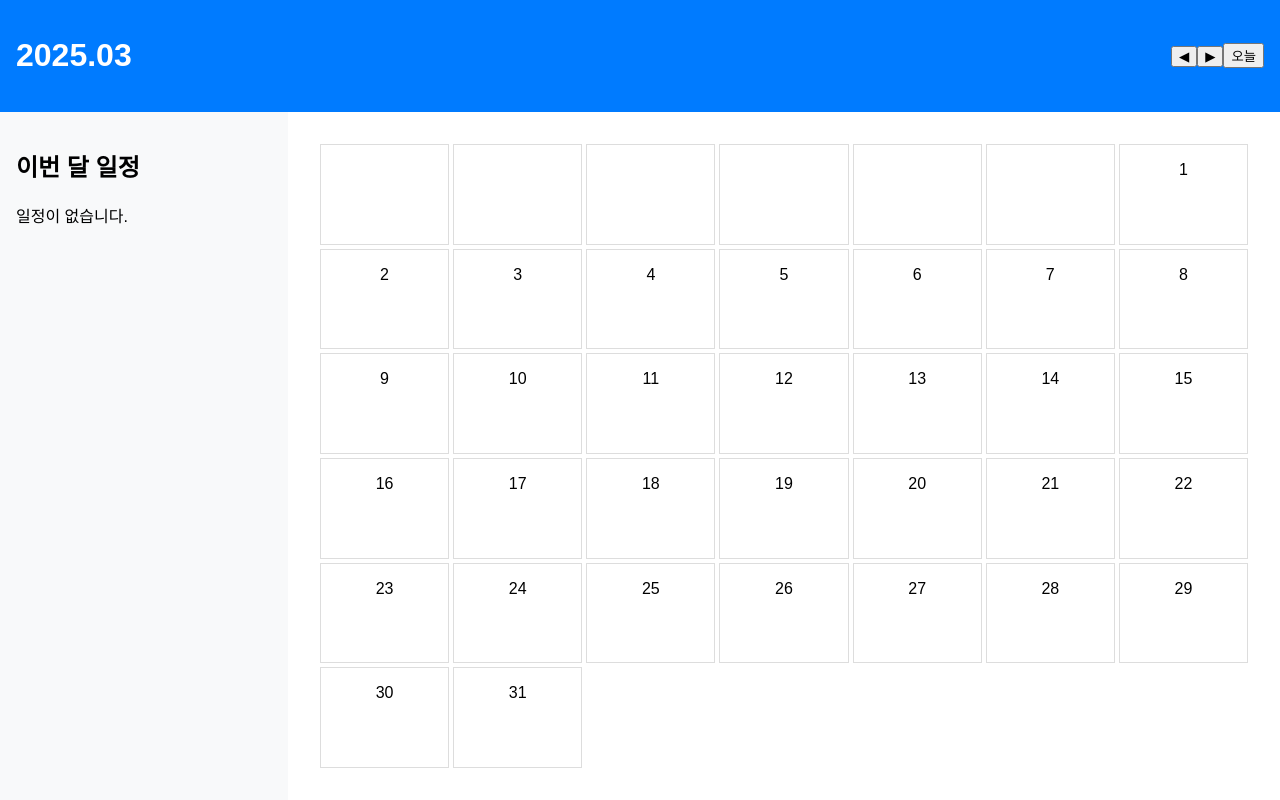
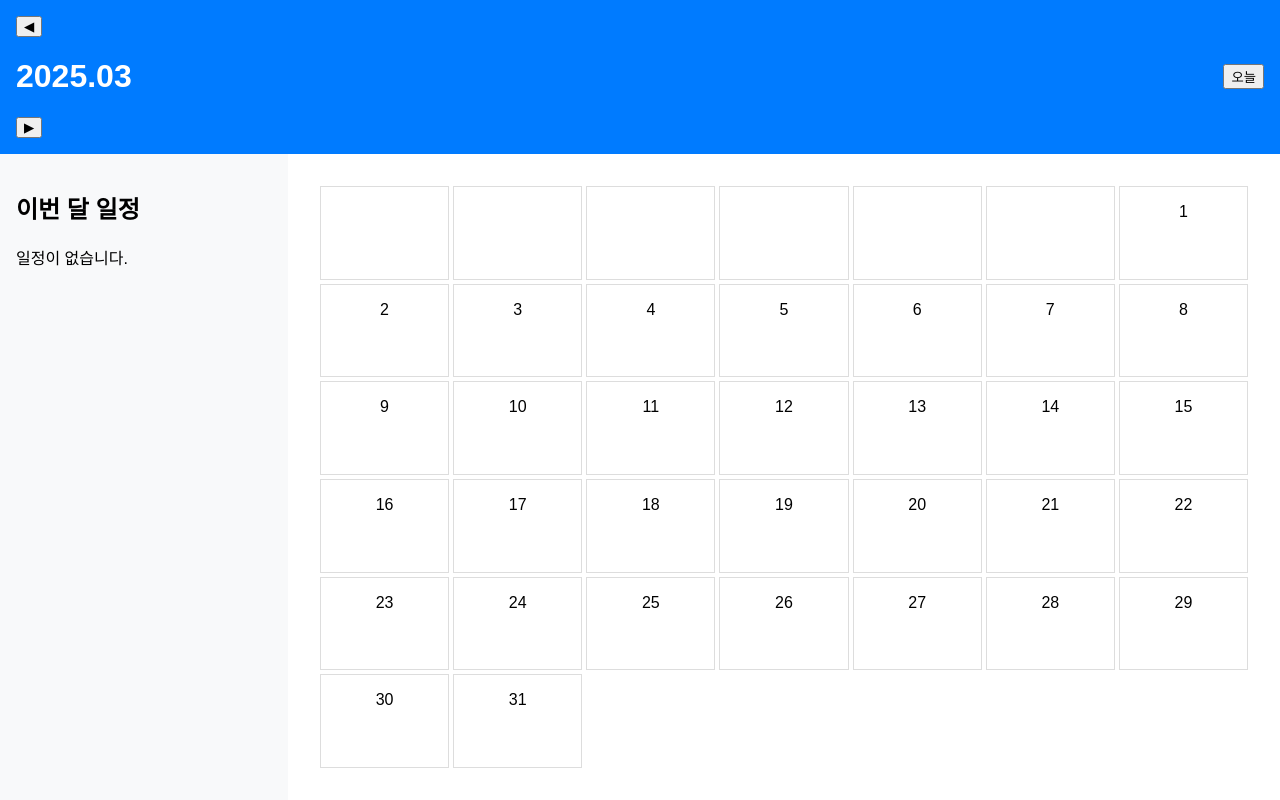
Before and after one commit to frontend-study-project/calendar-yh, a React (Vite) app: page / in a window 1280 px wide. Built offline with nearby package versions, Linux system fonts and the light colour scheme.

Commit message:
style: :lipstick: 달력 상단 헤더 퍼블 수정

```diff
--- a/src/components/Calendar.tsx
+++ b/src/components/Calendar.tsx
@@ -73,21 +73,25 @@ const Calendar = () => {
   return (
     <div className="calendar-container">
       <header className="calendar-header">
-        <h1>
-          {year}.{(month + 1).toString().padStart(2, "0")}
-        </h1>
-        <div className="calendar-controls">
+        <div className="calendar-top">
           <button className="nav-button" onClick={goToPreviousMonth}>
             ◀
           </button>
+          <h1>
+            {year}.{(month + 1).toString().padStart(2, "0")}
+          </h1>
           <button className="nav-button" onClick={goToNextMonth}>
             ▶
           </button>
+        </div>
+        {/* 오늘 버튼 추가 */}
+        <div className="calendar-bottom">
           <button className="today-button" onClick={goToToday}>
             오늘
           </button>
         </div>
       </header>
+
       <div className="calendar-body">
         {/* 사이드바를 `EventSidebar` 컴포넌트로 분리하여 사용 */}
         <EventSidebar events={events} onSelectDate={handleDateClick} />
```
Also changed, not shown: 1 other file (tests, documents, lock files or other folders).
